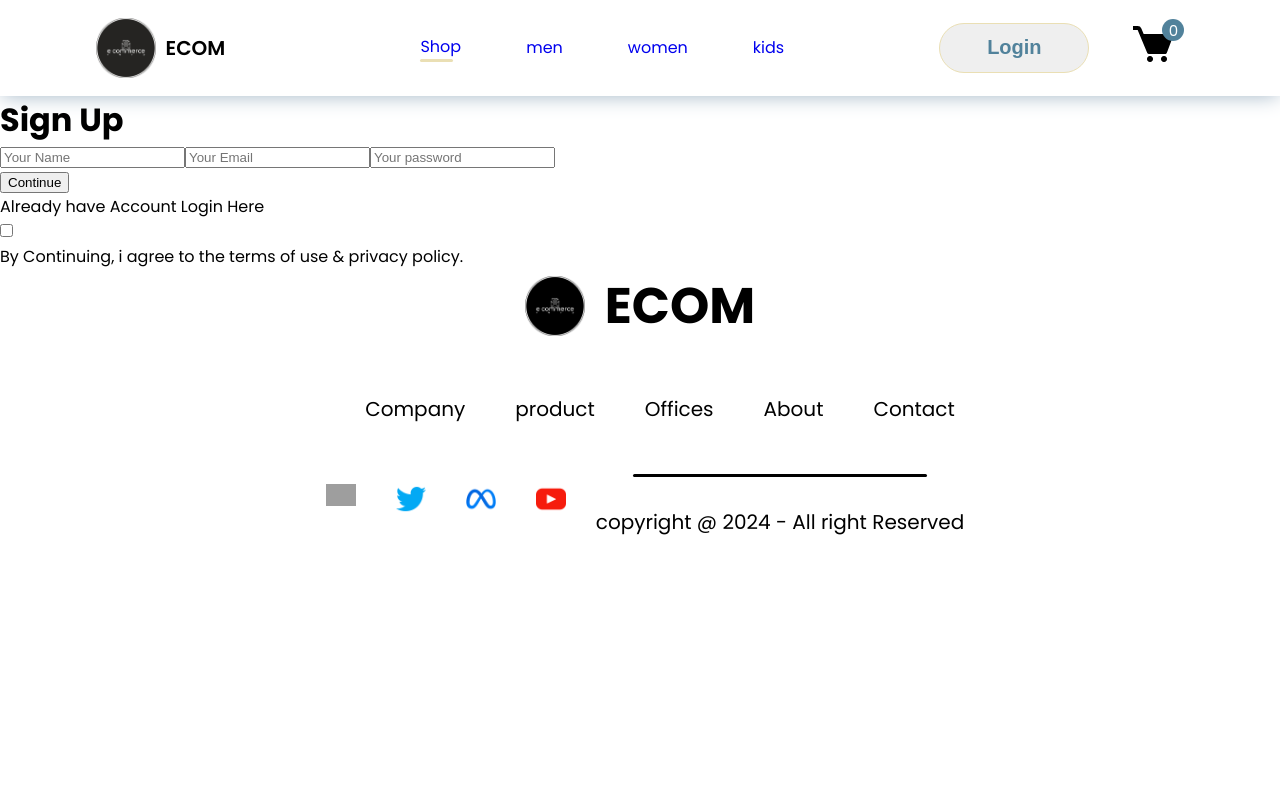
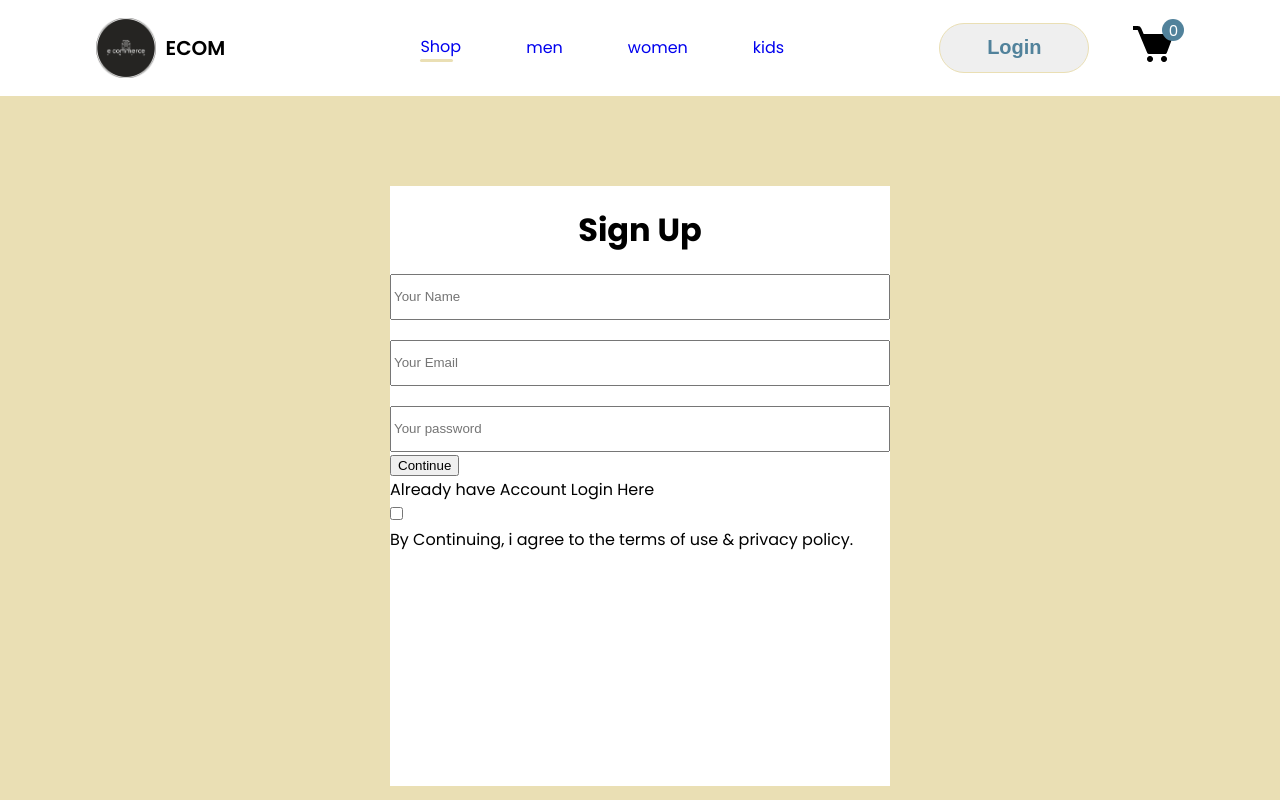
Before and after one commit to Rahulboro/mernEcommerce, a React (Create React App) app: page /login in a window 1280 px wide. Shown: the top 800 px of the page. Built offline with nearby package versions, Linux system fonts and the light colour scheme; grey boxes are pictures that could not be loaded; a web font is replaced by a local one.

Commit message:
Add import statement for LoginSignUp.css
This commit adds an import statement for the LoginSignUp.css file in the JSX file for the LoginSignUp component. and styling of loginsignup page

```diff
--- /dev/null
+++ b/src/Pages/CSS/LoginSignUp.css
@@ -0,0 +1,28 @@
+.loginSignup{
+    width: 100vw;
+    height: 80vh;
+    padding-top: 90px;
+    background: #EADFB4;
+}
+.loginSignup-container{
+    width: 500px;
+    height: 600px;
+    background: white;
+    box-sizing: border-box;
+    margin: auto;
+    position: relative;
+}
+.loginSignup-container h1{
+    padding: 20px;
+    display: flex;
+    justify-content: center;
+    align-items: center;
+}
+.loginSignup-form{
+    display: flex;
+    flex-direction: column;
+    gap: 20px;
+}
+.loginSignup-form input{
+    height: 40px;
+}
--- a/src/Pages/LoginSignUp.jsx
+++ b/src/Pages/LoginSignUp.jsx
@@ -1,4 +1,5 @@
 import React from "react";
+import loginSignUp from "./CSS/LoginSignUp.css";
 
 const LoginSignUp = () => {
   return (
```
